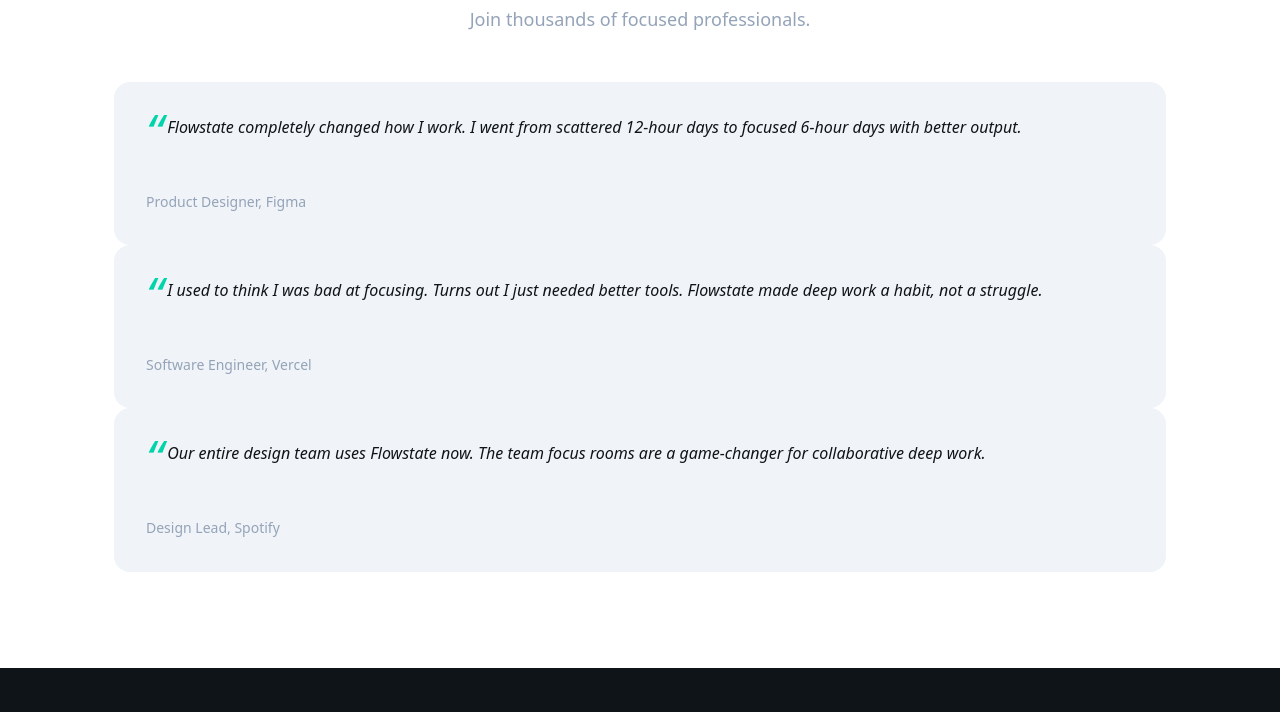
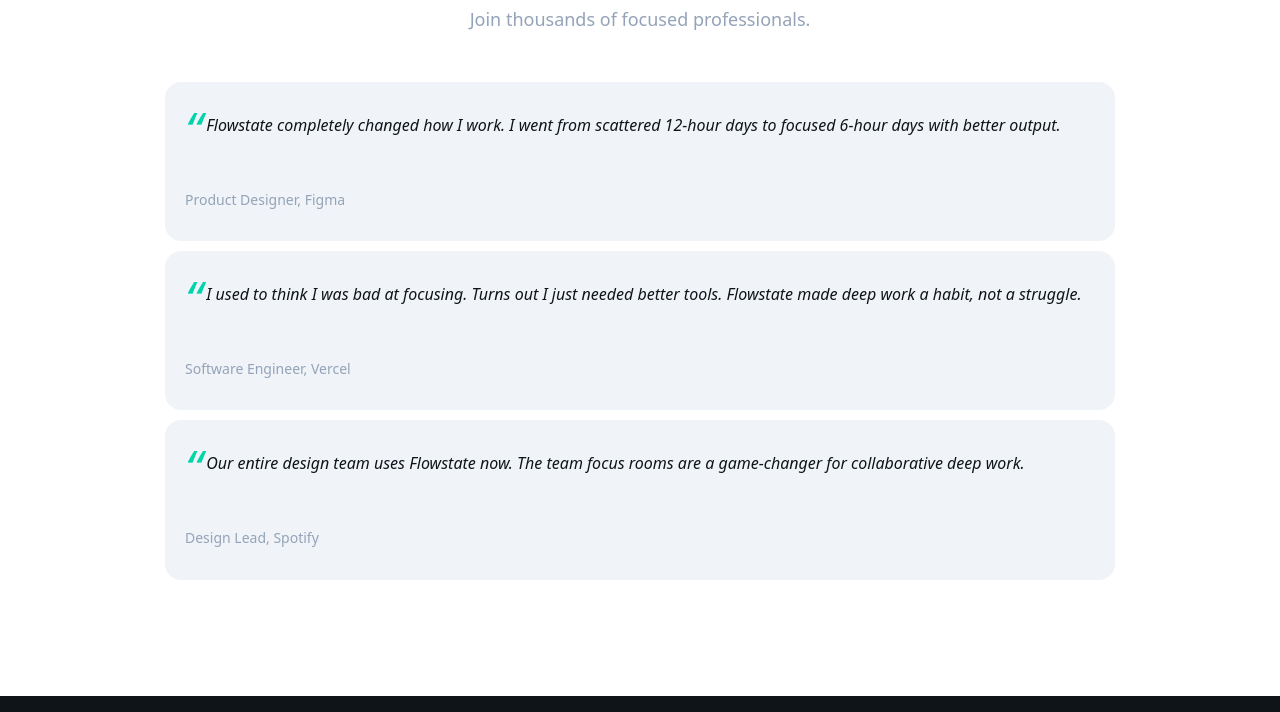
Before and after one commit to mo-amama/flowstate, a plain HTML site: page index.html in a window 1280 px wide. Shown: the part 2942-3654 px from the top of the page. Drawn offline with Linux system fonts and the light colour scheme.

Commit message:
added a gap between the 3 testimonial grid and adjusted the padding

```diff
--- a/css/testimonials.css
+++ b/css/testimonials.css
@@ -8,8 +8,13 @@
 }
 
 .testimonials__grid {
+  display: flex;
+  flex-direction: column;
+  justify-content: center;
+  align-items: center;
+  gap: 10px;
   max-width: 1100px;
-  margin: 0 auto;
+  margin: 20px;
 }
 
 .testimonial-card {
@@ -18,8 +23,9 @@
   justify-content: center;
   align-items: flex-start;
   background-color: var(--color-light);
-  padding: var(--space-xl);
+  padding: 30px 20px;
   border-radius: var(--radius-lg);
+  min-width: 950px;
 }
 
 .testimonial-card__quote {
```
